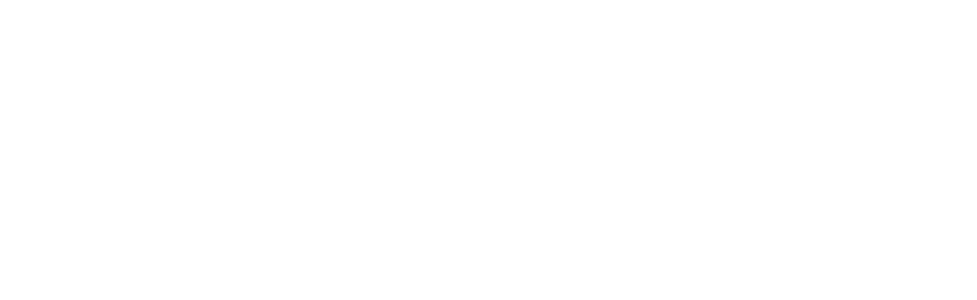
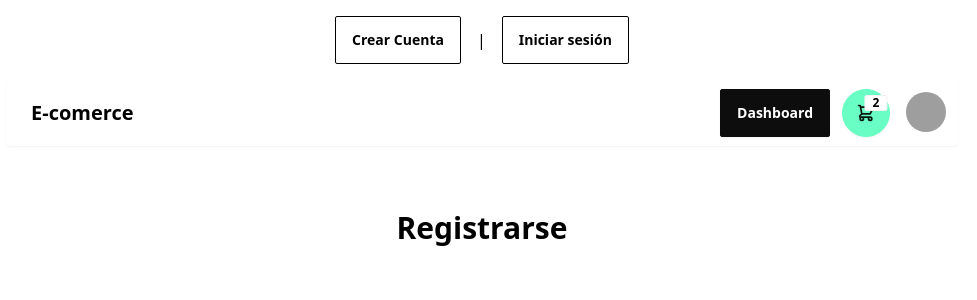
Before and after one commit to wizzard95/ecomerce, a React (Vite) app in the folder FRONT/: page /register in a window 1280 px wide. Before the commit this address had no page. Shown: the top 300 px of the page, without its empty margins (158-1135 px from the left). Built offline with nearby package versions, Linux system fonts and the light colour scheme; grey boxes are pictures that could not be loaded.

Commit message:
config|ui: crear archivo ../register, importarlo dentro de app y referenciarlo como ruta

```diff
--- a/FRONT/src/App.jsx
+++ b/FRONT/src/App.jsx
@@ -1,12 +1,14 @@
 import { Routes, Route } from 'react-router'
 import Layout from './layout/Layout'
 import Home from './pages/Home'
+import Register from './pages/Register'
 
 function App() {
     return (
         <Routes>
             <Route element={<Layout />}>
                 <Route path="/" element={<Home />}></Route>
+                <Route path="/register" element={<Register />}></Route>
             </Route>
         </Routes>
     )
--- /dev/null
+++ b/FRONT/src/pages/Register.jsx
@@ -0,0 +1,9 @@
+const Register = () => {
+    return (
+        <div className="mt-16">
+            <h1 className="text-3xl font-bold text-center">Registrarse</h1>
+        </div>
+    )
+}
+
+export default Register
```
Also changed, not shown: FRONT/src/pages/Login.jsx (added).
